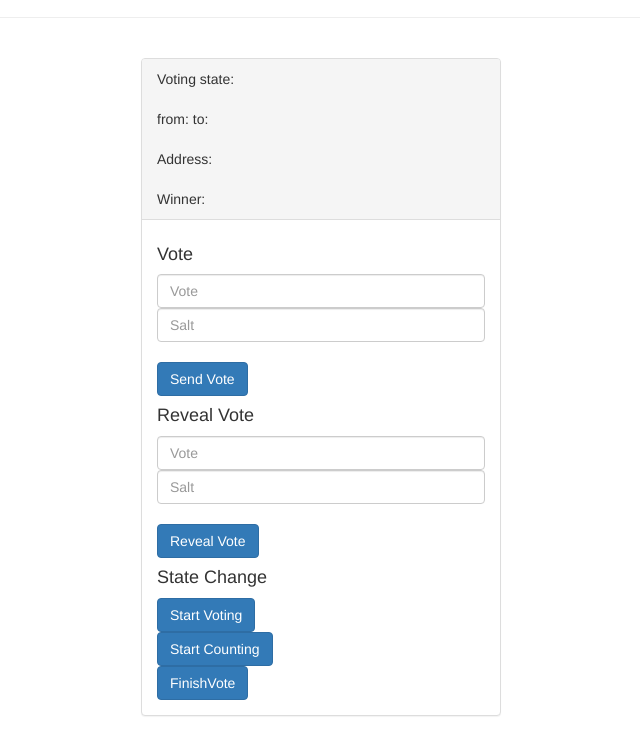
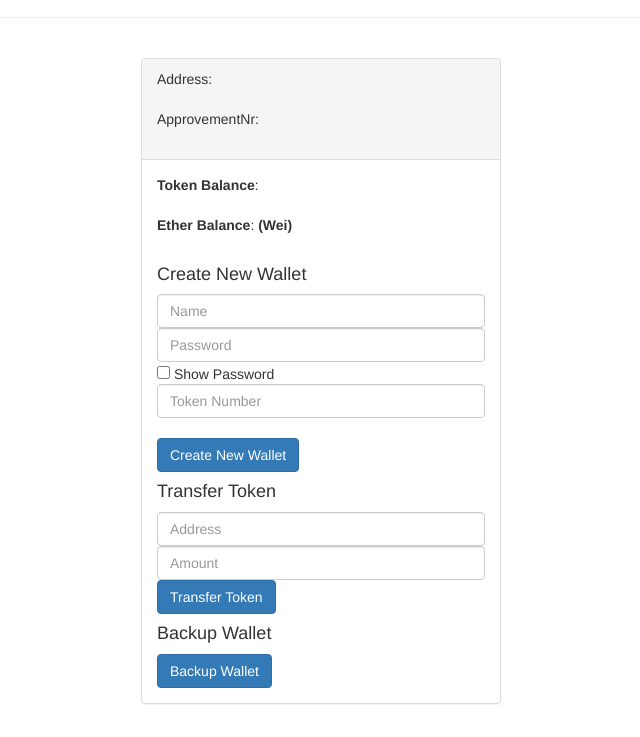
Before and after one commit to Daniel-Szego/OnChainWallet, a website: page src/index.html in a window 1280 px wide. Shown: the part 63-800 px from the top of the page, without its empty margins (319-959 px from the left). Drawn offline with Linux system fonts and the light colour scheme.

Commit message:
simple request scheme

```diff
--- a/src/index.html
+++ b/src/index.html
@@ -25,41 +25,37 @@
                   </div>
                 </div>
 
-                <div id="votingRow" class="row">
+                <div id="walletRow" class="row">
                   <div class="col-sm-6 col-sm-push-3 col-md-4 col-md-push-4">
                     <div class="panel panel-default">
                       <div class="panel-heading">
-                              <div>Voting state: <span id="TTVoting"></span> </div>
-                              <br/>
-                              <div>from: <span id="TTfrom"></span> to: <span id="TTto"></span> </div>
-                              <br/>
                         <div>Address: <span id="TTAddress"></span> </div>
                         <br/>
-                              <div>Winner: <span id="TTWinner"></span> </div>
+                        <div>ApprovementNr: <span id="TTApprovement"></span> </div>
+                        <br/>
                       </div>
                       <div class="panel-body">
-                              <div id = "DIVVote">
-                                 <h4>Vote</h4>
-                                <input type="text" class="form-control" id="TTVoteNr" placeholder="Vote" />
-                                <input type="text" class="form-control" id="TTVoteSalt" placeholder="Salt" />
+                          <strong>Token Balance</strong>: <span id="TTBalanceToken"></span> <br/><br/>
+                          <strong>Ether Balance</strong>: <span id="TTBalanceEther"></span>  <strong>(Wei)</strong> <br/><br/>
+                        <div id = "DIVCreate">
+                           <h4>Create New Wallet</h4>
+                          <input type="text" class="form-control" id="TTWalletID" placeholder="Name" />
+                          <input type="password" class="form-control" id="TTWalletPW" placeholder="Password" />
+                          <input type="checkbox" onclick="showPassword()"> Show Password
                           <br/>
-                                <button class="btn btn-primary" id="voteButton" type="button">Send Vote</button>
+                          <input type="text" class="form-control" id="TTWalletTokenNr" placeholder="Token Number" />
+                          <br/>
+                          <button class="btn btn-primary" id="createWalletButton" type="button">Create New Wallet</button>
                        </div>
-                              <div id = "DIVRevealVote">
-                                <h4>Reveal Vote</h4>
-                                <input type="text" class="form-control" id="TTRevealVoteNr" placeholder="Vote" />
-                                <input type="text" class="form-control" id="TTRevealVoteSalt" placeholder="Salt" />
-                                <br/>
-                                <button class="btn btn-primary" id="revealVoteButton" type="button">Reveal Vote</button>
+                        <div id = "DIVTransfer">
+                          <h4>Transfer Token</h4>
+                          <input type="text" class="form-control" id="TTTransferTokenAddress" placeholder="Address" />
+                          <input type="text" class="form-control" id="TTTransferTokenAmount" placeholder="Amount" />
+                          <button class="btn btn-primary" id="transferTokenButton" type="button">Transfer Token</button>
                         </div>
-                              <div id = "DIVRevealVote">
-                                <h4>State Change</h4>
-                                <button class="btn btn-primary" id="startVoting" type="button">Start Voting</button>
-                                <br/>
-                                <button class="btn btn-primary" id="startCounting" type="button">Start Counting</button>
-                                <br/>
-                                <button class="btn btn-primary" id="finishVote" type="button">FinishVote</button>
-                                <br/>
+                        <div id = "DIVBackup">
+                          <h4>Backup Wallet</h4>
+                          <button class="btn btn-primary" id="backupWalletButton" type="button">Backup Wallet</button>
                          </div>
                       </div>
                     </div>
```
Also changed, not shown: test/06_transfer_ether_two_approvements.js (+8 -5 lines), test/07_transfer_ether_one_of_two.js (+0 -4 lines), build/contracts/Migrations.json, build/contracts/OnChainWallet.json, 1 other file. Lines whose indentation alone changed are shown as unchanged.
